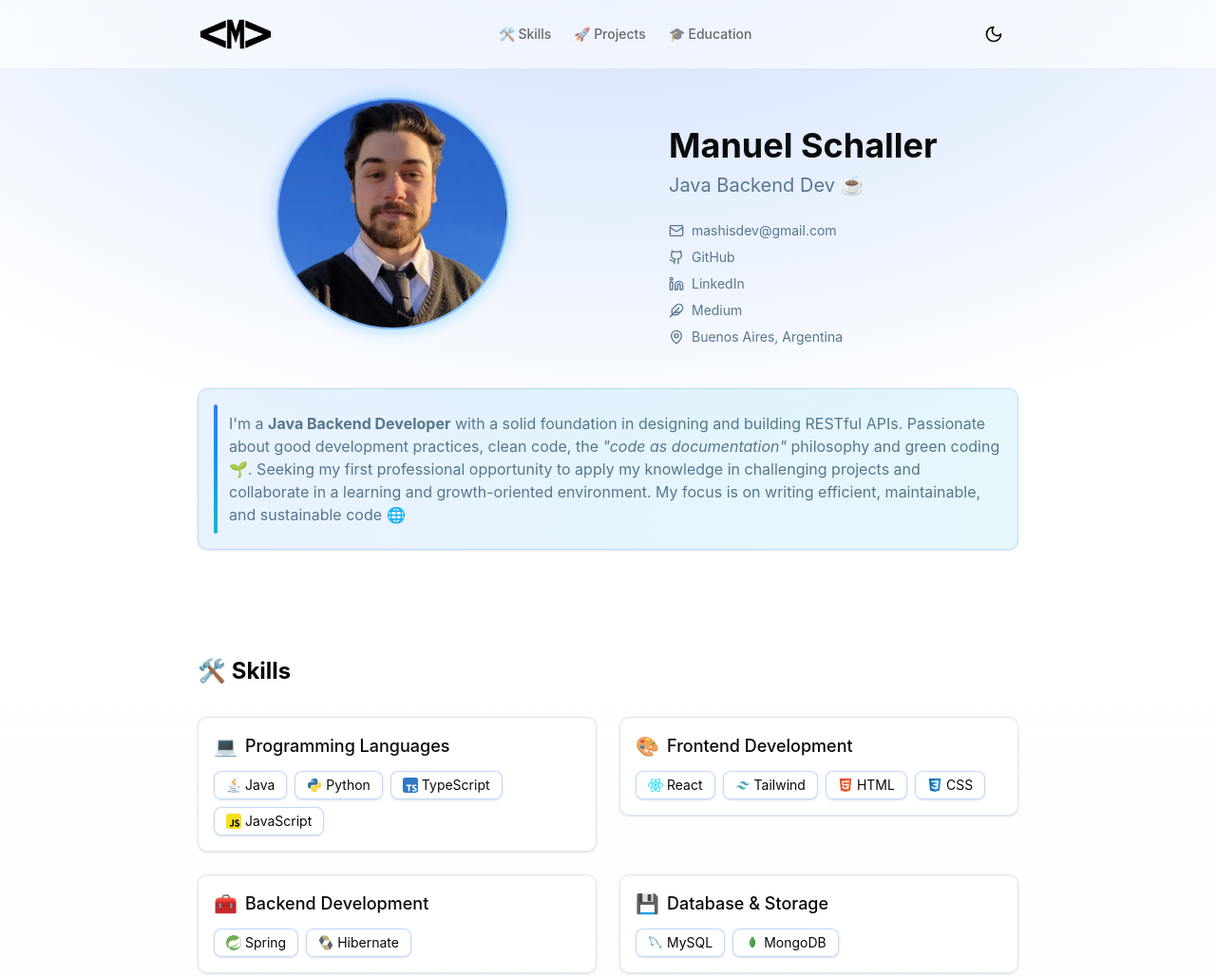
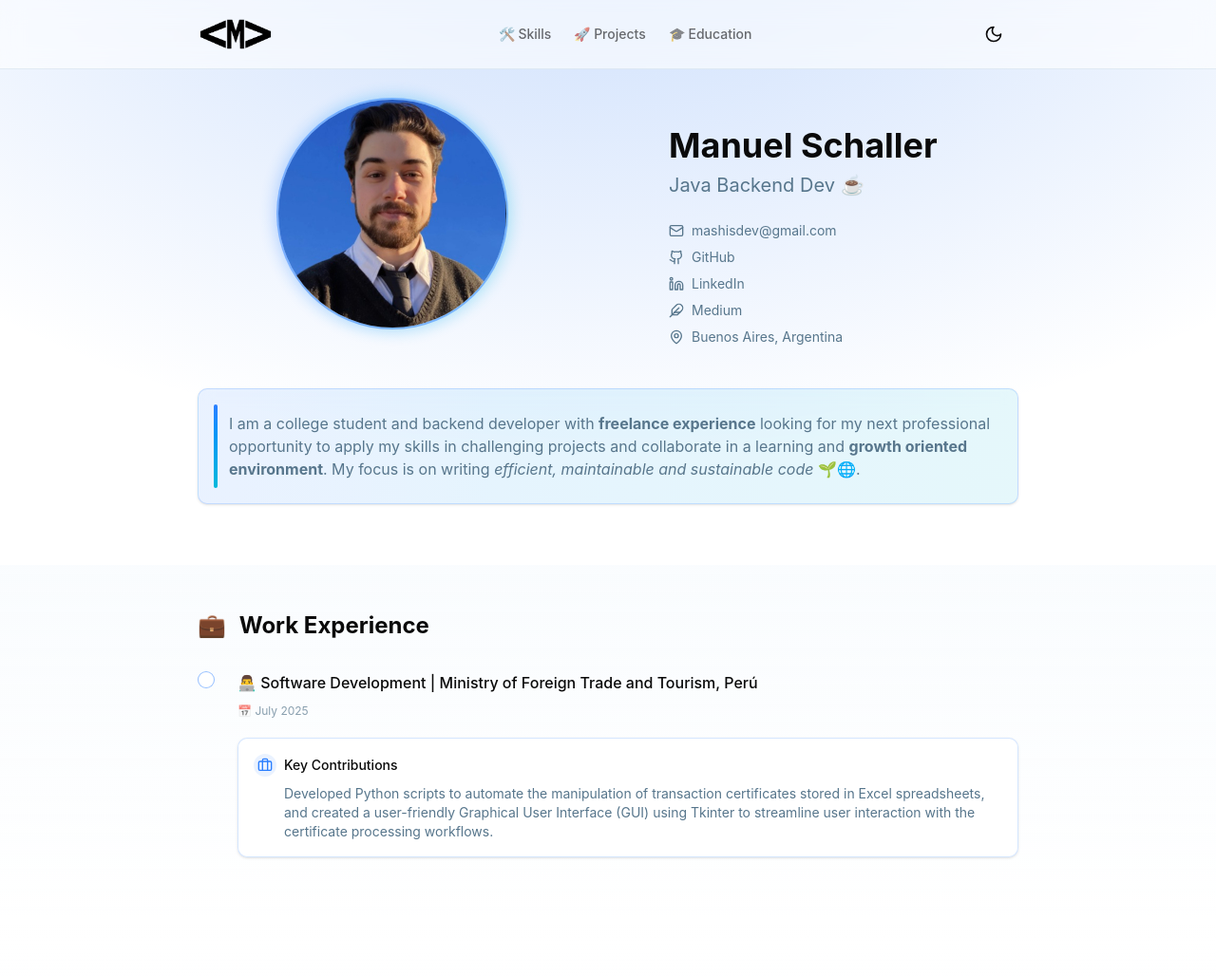
Before and after one commit to mashisdev/mashisdev.github.io, an Astro site: page / in a window 1280 px wide. Shown: the top 1028 px of the page at 95% size. Built offline with nearby package versions, Linux system fonts and the light colour scheme; Astro itself is replaced by a stand-in of ours.

Commit message:
Job experience added, minor detail fixed on EducationSection & manifest.json route also fixed

```diff
--- a/src/components/EducationSection.tsx
+++ b/src/components/EducationSection.tsx
@@ -66,7 +66,7 @@ export default function EducationSection() {
                       </div>
                       {course.achievements &&
                         course.achievements.length > 0 && (
-                          <ul className="list-none ml-4 space-y-2 text-sm">
+                          <ul className="list-none space-y-2 text-sm pl-2">
                             {course.achievements.map((achievement, i) => (
                               <motion.li
                                 key={i}
--- a/src/components/ExperienceSection.tsx
+++ b/src/components/ExperienceSection.tsx
@@ -17,7 +17,7 @@ export default function ExperienceSection() {
               className="inline-block mr-2"
               initial={{ rotate: 0 }}
               whileInView={{ rotate: [0, -10, 10, -5, 5, 0] }}
-              transition={{ duration: 0.5, delay: 0.2 }}
+              transition={{ duration: 0.5, delay: 2 }}
               viewport={{ once: true }}
             >
               💼
@@ -30,37 +30,33 @@ export default function ExperienceSection() {
             <TimelineItem
               key={job.company + job.period}
               title={`👨‍💻 ${job.position} | ${job.company}`}
-              subtitle={`🌍 ${job.location}`}
               date={`📅 ${job.period}`}
               isLast={index === workExperience.length - 1}
               index={index}
             >
               <motion.div
-                className="mt-3 p-4 bg-background/80 backdrop-blur-sm backdrop-filter rounded-lg border border-purple-500/20 dark:bg-card/10 dark:border-purple-500/10 shadow-sm"
+                className="mt-3 p-4 bg-background/80 backdrop-blur-sm backdrop-filter rounded-lg border border-blue-500/20 dark:bg-card/10 dark:border-blue-500/10 shadow-sm"
                 initial={{ opacity: 0, y: 20 }}
                 whileInView={{ opacity: 1, y: 0 }}
                 transition={{ duration: 0.5, delay: 0.2 }}
                 viewport={{ once: true }}
               >
-                <div className="flex items-center mb-3">
-                  <div className="h-6 w-6 flex items-center justify-center rounded-full bg-purple-500/10 mr-2">
-                    <Briefcase className="h-4 w-4 text-purple-500" />
+                <div className="flex items-center mb-2">
+                  <div className="h-6 w-6 flex items-center justify-center rounded-full bg-blue-500/10 mr-2">
+                    <Briefcase className="h-4 w-4 text-blue-500" />
                   </div>
-                  <h4 className="text-sm font-medium">Key Achievements</h4>
+                  <h4 className="text-sm font-medium">Key Contributions</h4>
                 </div>
-                <ul className="list-none ml-4 space-y-2 text-sm">
-                  {job.achievements.map((achievement, i) => (
-                    <motion.li
-                      key={i}
-                      className="text-muted-foreground relative pl-6"
-                      initial={{ opacity: 0, x: -10 }}
-                      whileInView={{ opacity: 1, x: 0 }}
-                      transition={{ duration: 0.3, delay: 0.1 * i }}
-                      viewport={{ once: true }}
-                    >
-                      {achievement}
-                    </motion.li>
-                  ))}
+                <ul className="list-none space-y-2 pl-8 text-sm">
+                  <motion.p
+                    className="text-muted-foreground relative text-sm"
+                    initial={{ opacity: 0, x: -10 }}
+                    whileInView={{ opacity: 1, x: 0 }}
+                    transition={{ duration: 0.3, delay: 0.1 }}
+                    viewport={{ once: true }}
+                  >
+                    {job.achievements}
+                  </motion.p>
                 </ul>
               </motion.div>
             </TimelineItem>
--- a/src/components/HeroSection.tsx
+++ b/src/components/HeroSection.tsx
@@ -132,14 +132,12 @@ export default function HeroSection() {
           <div className="bg-gradient-to-r from-blue-500/10 to-cyan-500/10 backdrop-blur-sm backdrop-filter p-4 rounded-lg border border-blue-500/20 dark:border-blue-500/10 shadow-sm">
             <p className="text-muted-foreground pl-4 py-2 relative">
               <span className="absolute left-0 top-0 h-full w-1 bg-gradient-to-b from-blue-500 to-cyan-500 rounded-full"></span>
-              I'm a <strong>Java Backend Developer</strong> with a solid
-              foundation in designing and building RESTful APIs. Passionate
-              about good development practices, clean code, the{" "}
-              <i>"code as documentation"</i> philosophy and green coding 🌱.
-              Seeking my first professional opportunity to apply my knowledge in
-              challenging projects and collaborate in a learning and
-              growth-oriented environment. My focus is on writing efficient,
-              maintainable, and sustainable code 🌐
+              I am a college student and backend developer with{" "}
+              <strong>freelance experience</strong> looking for my next
+              professional opportunity to apply my skills in challenging
+              projects and collaborate in a learning and{" "}
+              <strong>growth oriented environment</strong>. My focus is on
+              writing <i>efficient, maintainable and sustainable code</i> 🌱🌐.
             </p>
           </div>
         </MotionWrapper>
--- a/src/lib/data.ts
+++ b/src/lib/data.ts
@@ -80,6 +80,16 @@ export const projects = [
   },
 ];
 
+export const workExperience = [
+  {
+    company: "Ministry of Foreign Trade and Tourism, Perú",
+    position: "Software Development",
+    period: "July 2025",
+    achievements:
+      "Developed Python scripts to automate the manipulation of transaction certificates stored in Excel spreadsheets, and created a user-friendly Graphical User Interface (GUI) using Tkinter to streamline user interaction with the certificate processing workflows.",
+  },
+];
+
 // Not used items
 
 export const awards = [
@@ -133,21 +143,3 @@ export const awards = [
     position: "Most Impactful Hack",
   },
 ];
-
-export const workExperience = [
-  {
-    company: "Chatbyte GmbH",
-    location: "Remote",
-    position: "Software Engineer",
-    period: "Mar 2024 - Present",
-    achievements: [
-      "Designed and implemented business logic for AWS Lambdas using the Serverless Framework, forming the backbone of the application's functionality and ensuring seamless backend operations.",
-      "Built a comprehensive admin panel for managing content, user data, and analytics.",
-      "Contributed to the development and integration of a scalable CMS for managing blog content and other platform data.",
-      "Reduced database costs by introducing materialized views, optimizing query performance and resource usage.",
-      "Drove the integration of a custom affiliate marketing system, enabling seamless tracking and reporting of referrals and user activities.",
-      "Integrated Text-to-Speech (TTS) services for enhanced user experiences, optimizing both frontend and backend systems.",
-      "Collaborated with cross-functional teams to deliver high-quality features, actively reviewing pull requests to ensure code quality, adherence to standards, and efficient implementation.",
-    ],
-  },
-];
--- a/src/pages/index.astro
+++ b/src/pages/index.astro
@@ -6,12 +6,14 @@ import SkillsSection from "@/components/SkillsSection";
 import ProjectsSection from "@/components/ProjectsSection";
 import EducationSection from "@/components/EducationSection";
 import Footer from "@/components/Footer";
+import ExperienceSection from "@/components/ExperienceSection";
 ---
 
 <Layout>
   <GlassHeader client:only="react" />
   <main class="min-h-screen">
     <HeroSection client:only="react" />
+    <ExperienceSection client:only="react" />
     <SkillsSection client:only="react" />
     <ProjectsSection client:only="react" />
     <EducationSection client:only="react" />
```
Also changed, not shown: public/manifest.json (renamed from public/icons/manifest.json).
